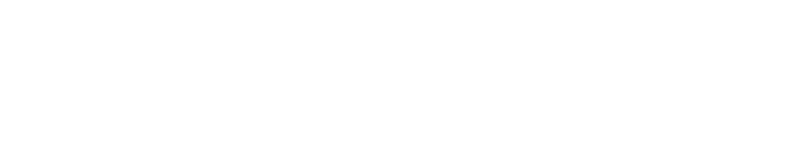
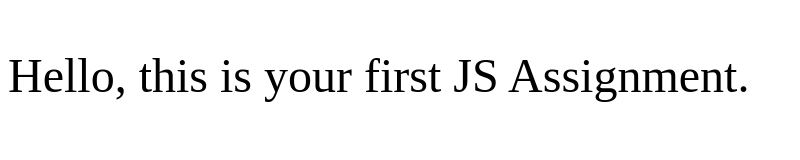
Before and after one commit to acciojob/js-error-handling-AnkitKumarMishra5, a website: page main.html in a window 1280 px wide. Shown: the whole page, without its empty margins (0-800 px from the left). Drawn offline with Linux system fonts and the light colour scheme.

Commit message:
Solution done

```diff
--- a/main.html
+++ b/main.html
@@ -7,6 +7,7 @@
 </head>
 
 <body>
+	<p class="style-1">Hello, this is your first JS Assignment.</p>
 	<!-- the entire body must be written by student -->
     <script type="text/javascript" src="./script.js">
 </script>
--- a/script.js
+++ b/script.js
@@ -1 +1,2 @@
 //your code here
+console.log('Hello')
--- a/styles.css
+++ b/styles.css
@@ -1,2 +1,6 @@
 
 /* Your CSS Code here. */
+
+.style-1 {
+	font-size: 3em;
+}
```
